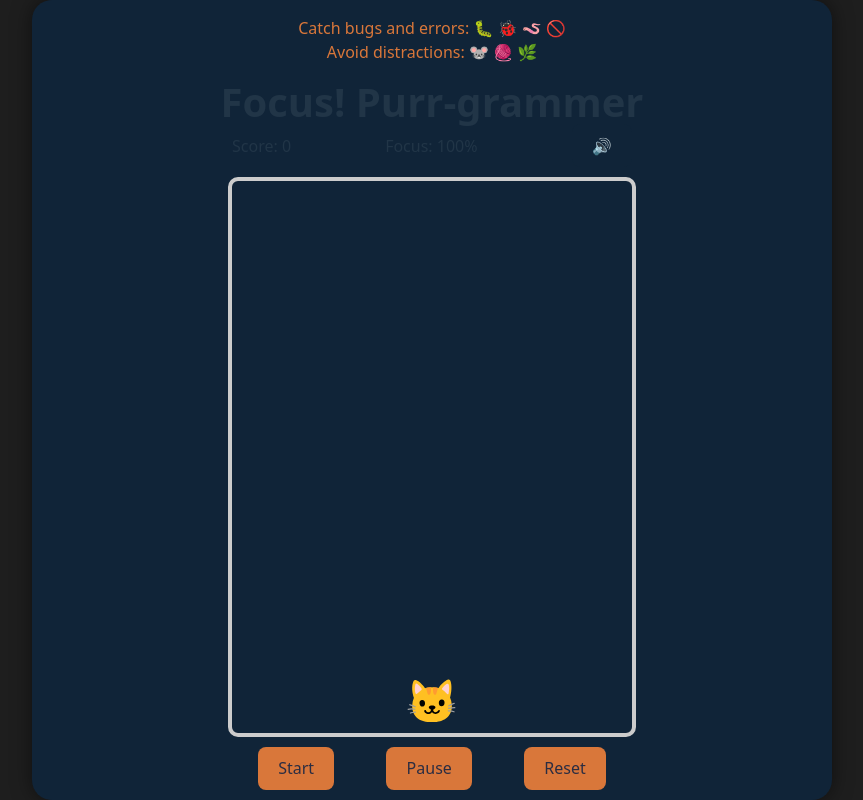
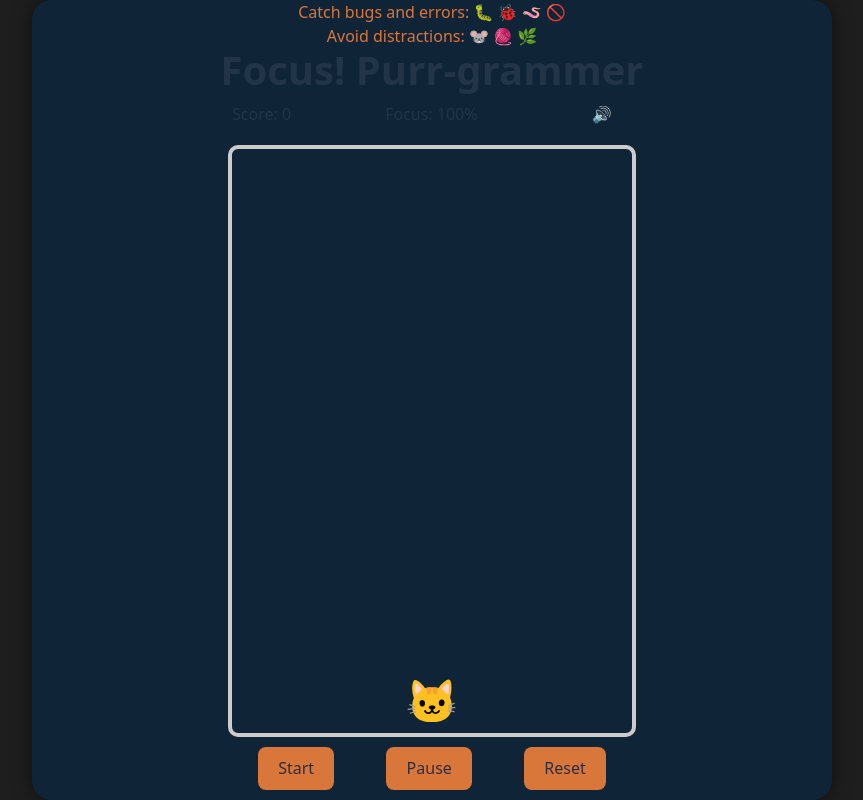
Before and after one commit to shuwangs/techtonica-assignments, a React (Vite) app in the folder projects/focus_purr-grammer/: page / in a window 1280 px wide. Shown: the whole page, without its empty margins (208-1071 px from the left). Built offline with nearby package versions, Linux system fonts and the light colour scheme.

Commit message:
styling the instructions

```diff
--- a/projects/focus_purr-grammer/src/components/GameBoard.css
+++ b/projects/focus_purr-grammer/src/components/GameBoard.css
@@ -12,7 +12,7 @@
   box-shadow: 0 0 20px rgba(0, 0, 0, 0.5);
 
 }
-.game_instruction_container {
+.game_instructions {
   color: #d9773a;
   font-size: 1rem;
   text-align: center;
```
